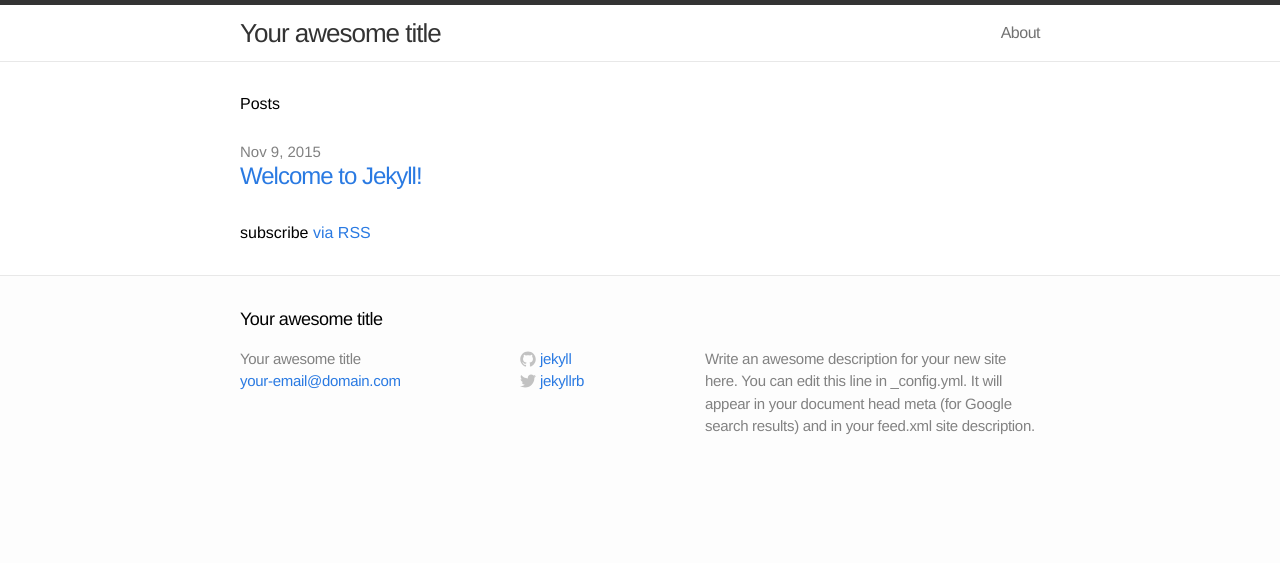
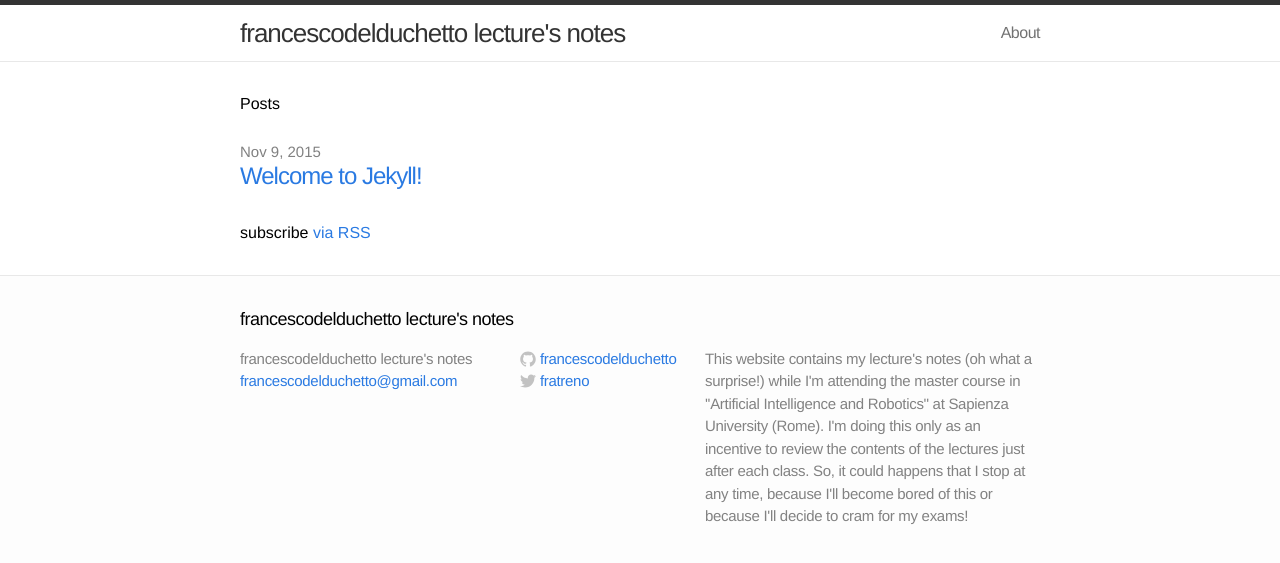
Before and after one commit to francescodelduchetto/lectureNotes, a Jekyll site: the page built from index.html, in a window 1280 px wide. Shown: the top 563 px of the page. Built offline with Jekyll 4.4.1, drawn with Linux system fonts in a browser that asks for light colours.

Commit message:
jekyll build

```diff
--- a/_config.yml
+++ b/_config.yml
@@ -1,11 +1,11 @@
 # Site settings
-title: Your awesome title
-email: your-email@domain.com
-description: "Write an awesome description for your new site here. You can edit this line in _config.yml. It will appear in your document head meta (for Google search results) and in your feed.xml site description."
+title: francescodelduchetto lecture's notes
+email: francescodelduchetto@gmail.com
+description: "This website contains my lecture's notes (oh what a surprise!) while I'm attending the master course in ''Artificial Intelligence and Robotics'' at Sapienza University (Rome). I'm doing this only as an incentive to review the contents of the lectures just after each class. So, it could happens that I stop at any time, because I'll become bored of this or because I'll decide to cram for my exams!"
 baseurl: ""
-url: "http://yourdomain.com"
-twitter_username: jekyllrb
-github_username:  jekyll
+url: "google.com"
+twitter_username: fratreno
+github_username:  francescodelduchetto
 
 # Build settings
 markdown: kramdown
```
Also changed, not shown: 4 other files.
